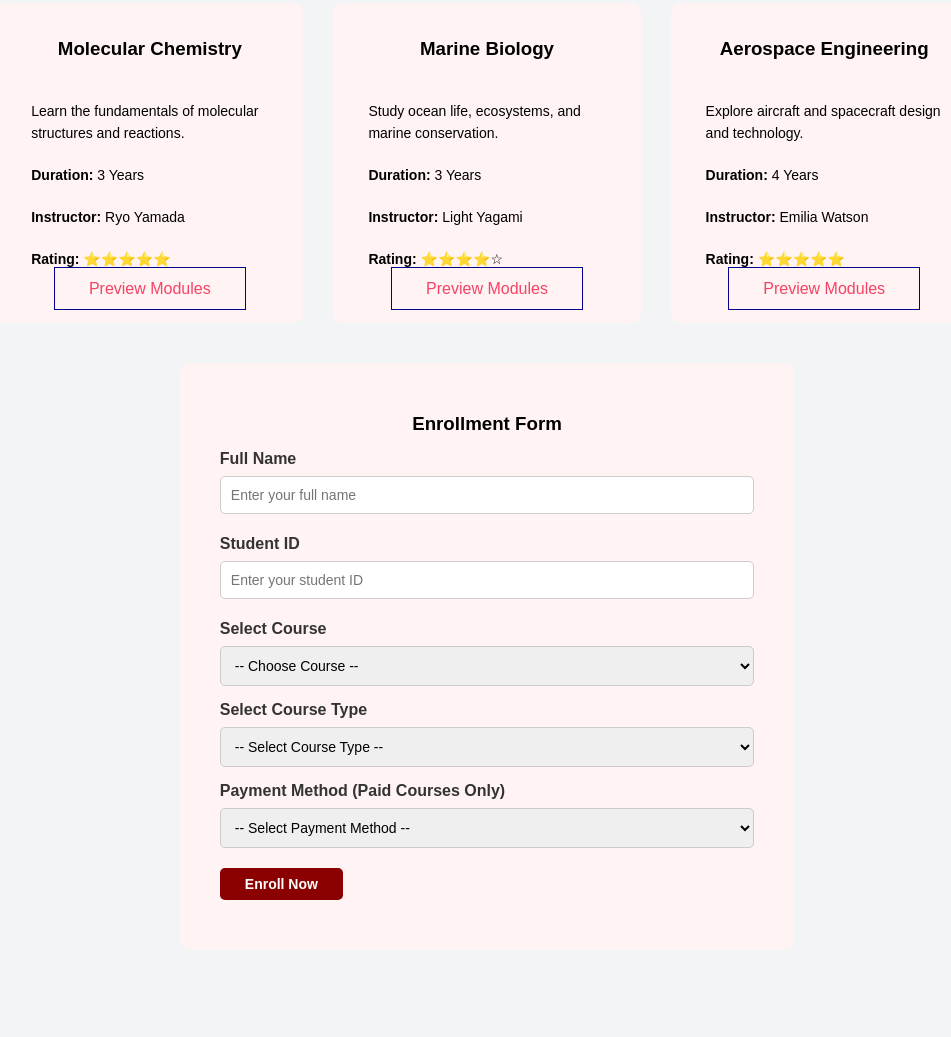
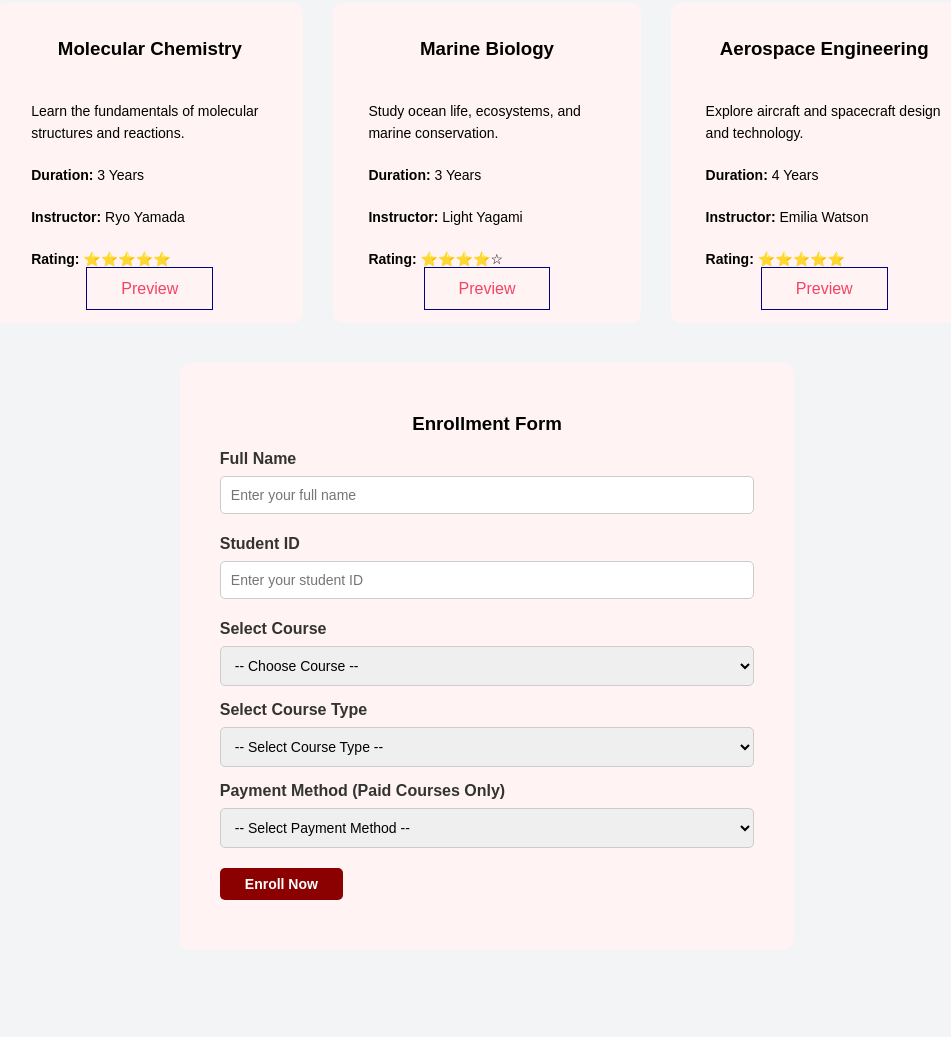
Before and after one commit to muhammadharraz309-del/test-project-repo, a plain HTML site: page courses.html in a window 1280 px wide. Shown: the part 701-1738 px from the top of the page, without its empty margins (153-1104 px from the left). Drawn offline with Linux system fonts and the light colour scheme.

Commit message:
Add files via upload

```diff
--- a/courses.html
+++ b/courses.html
@@ -60,7 +60,7 @@
                 <p><strong>Duration:</strong> 3 Years</p>
                 <p><strong>Instructor:</strong> Ryo Yamada</p>
                 <p><strong>Rating:</strong> ⭐⭐⭐⭐⭐</p>
-                <a href="course-details.html?course=molecular" class="hero-btn red-btn">Preview Modules</a>
+                <a href="course-details.html?course=molecular" class="hero-btn red-btn">Preview</a>
             </div>
 
             <div class="course-box">
@@ -69,7 +69,7 @@
                 <p><strong>Duration:</strong> 3 Years</p>
                 <p><strong>Instructor:</strong> Light Yagami</p>
                 <p><strong>Rating:</strong> ⭐⭐⭐⭐☆</p>
-                <a href="course-details.html?course=marine" class="hero-btn red-btn">Preview Modules</a>
+                <a href="course-details.html?course=marine" class="hero-btn red-btn">Preview</a>
             </div>
 
             <div class="course-box">
@@ -78,7 +78,7 @@
                 <p><strong>Duration:</strong> 4 Years</p>
                 <p><strong>Instructor:</strong> Emilia Watson</p>
                 <p><strong>Rating:</strong> ⭐⭐⭐⭐⭐</p>
-                <a href="course-details.html?course=aerospace" class="hero-btn red-btn">Preview Modules</a>
+                <a href="course-details.html?course=aerospace" class="hero-btn red-btn">Preview</a>
             </div>
         </div>
 
```
